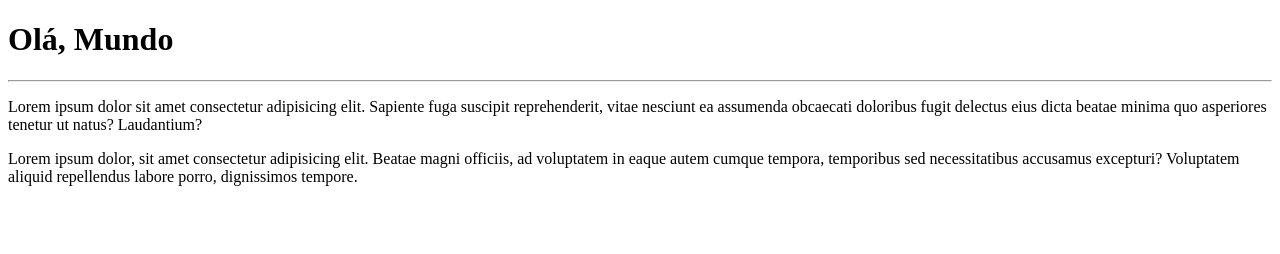
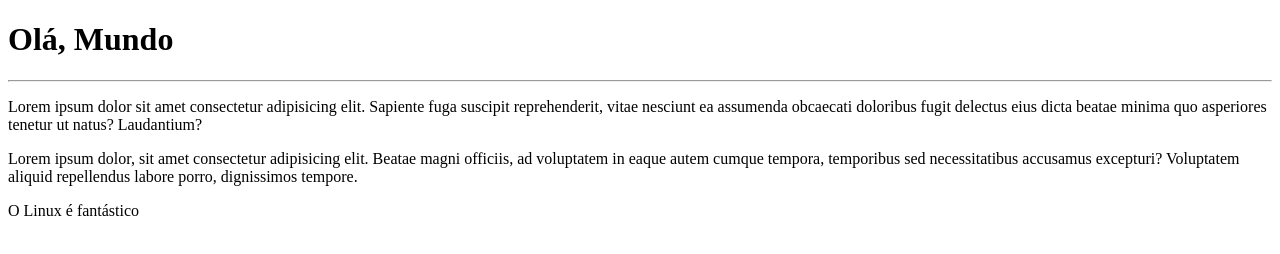
Before and after one commit to Ozaeltton-Matheus/OlaMundo, a plain HTML site: page site-exemplo/index.html in a window 1280 px wide. Drawn offline with Linux system fonts and the light colour scheme.

Commit message:
Mudei o arquivo index

```diff
--- a/site-exemplo/index.html
+++ b/site-exemplo/index.html
@@ -10,6 +10,7 @@
     <hr>
     <p>Lorem ipsum dolor sit amet consectetur adipisicing elit. Sapiente fuga suscipit reprehenderit, vitae nesciunt ea assumenda obcaecati doloribus fugit delectus eius dicta beatae minima quo asperiores tenetur ut natus? Laudantium?</p>
     <p>Lorem ipsum dolor, sit amet consectetur adipisicing elit. Beatae magni officiis, ad voluptatem in eaque autem cumque tempora, temporibus sed necessitatibus accusamus excepturi? Voluptatem aliquid repellendus labore porro, dignissimos tempore.</p>
+    <p>O Linux é fantástico</p>
 
 </body>
 </html>
```
